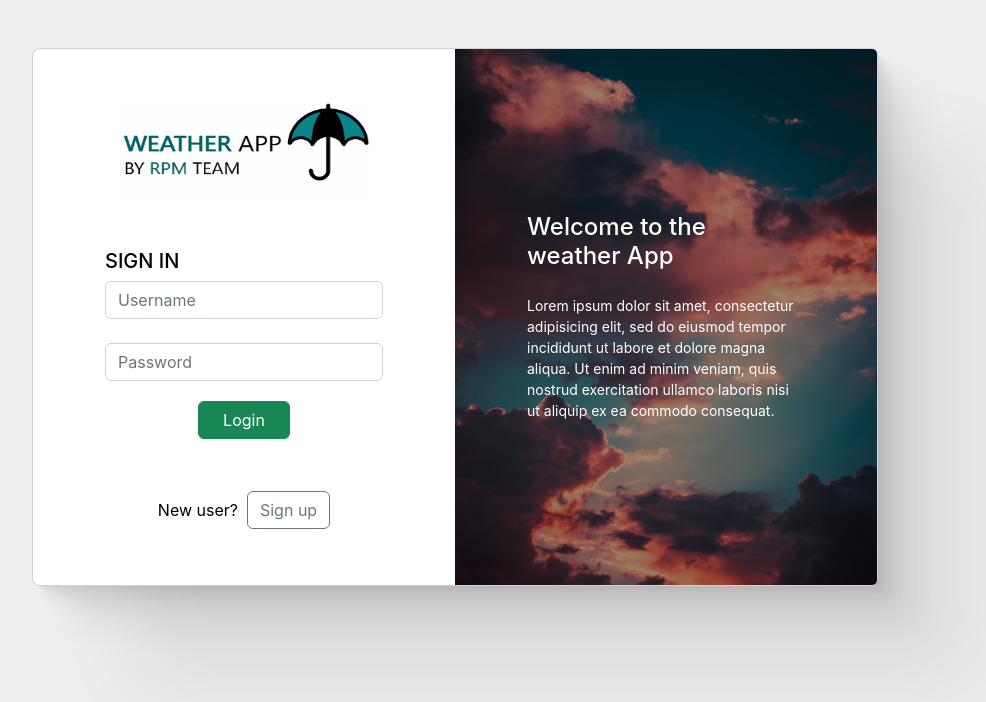
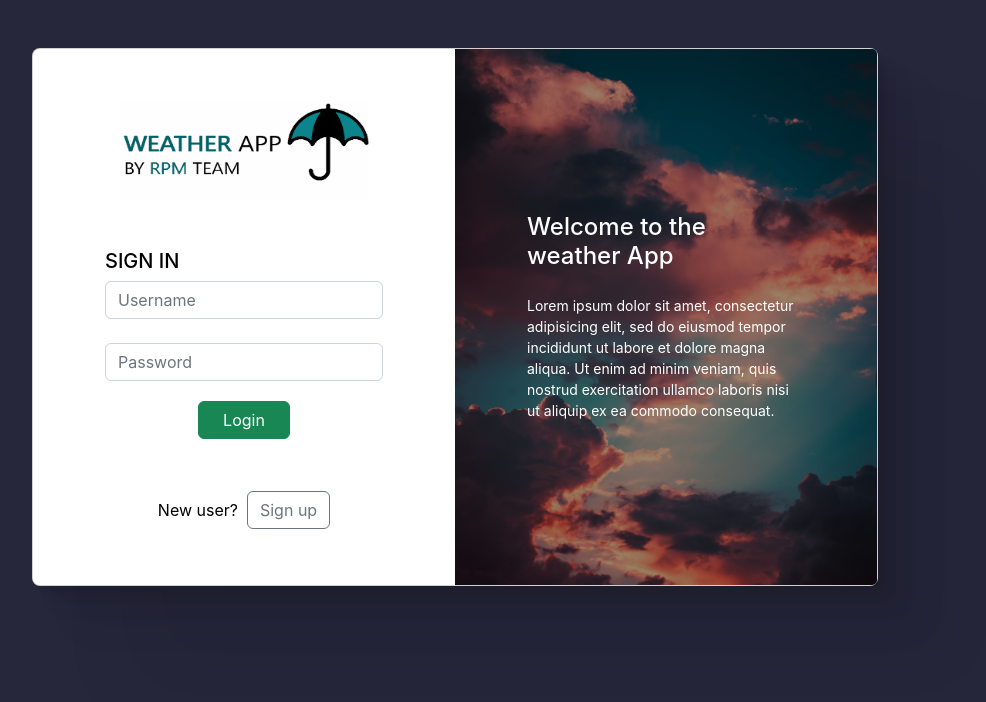
Before and after one commit to rpm-team-2022/weather-app, a React (Create React App) app: page / in a window 1280 px wide. Shown: the top 702 px of the page, without its empty margins (185-1171 px from the left). Built offline with nearby package versions, Linux system fonts and the light colour scheme.

Commit message:
Modified background

```diff
--- a/src/App.css
+++ b/src/App.css
@@ -6,7 +6,8 @@
 
 html ,body{
   min-height: 100vh;
-  background-color: #eee;
+  background-color: rgba(0, 1, 26, 0.607);
+
 }
 .logo {
   background-image: url("./components/images/LOGO.png");
```
